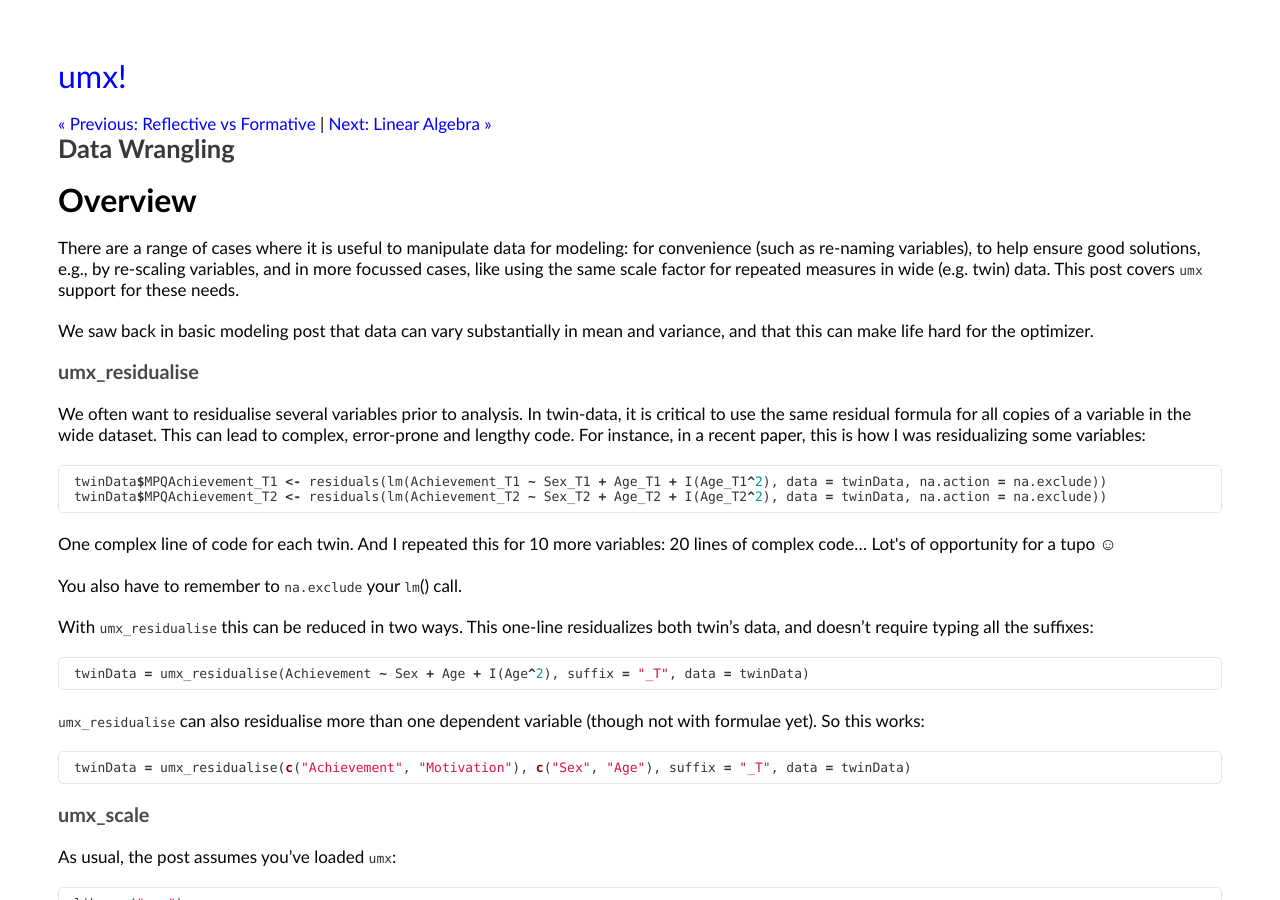
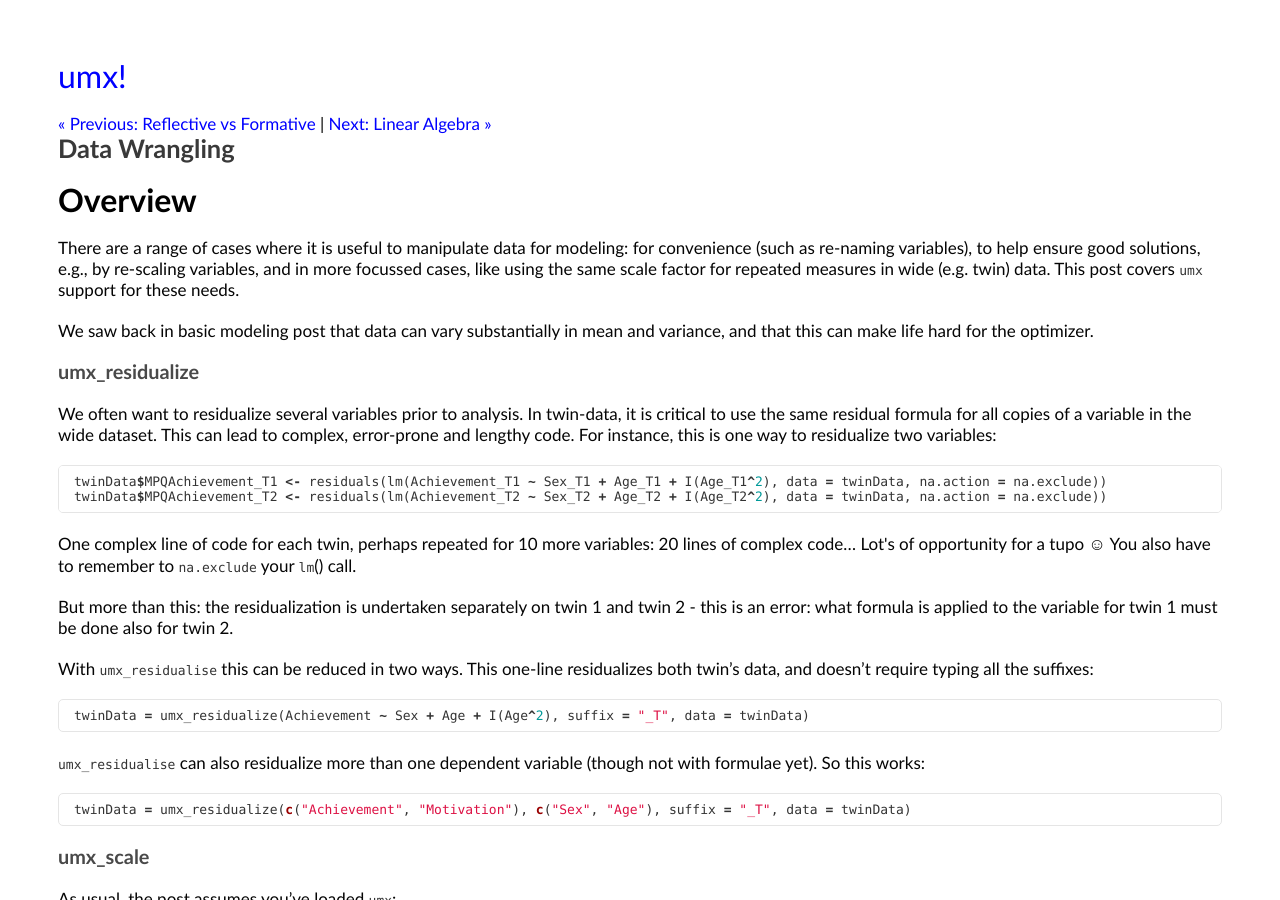
Before and after one commit to tbates/tbates.github.io, a Jekyll site: the page built from _posts/1950-03-10-practical-data-wrangling.markdown, in a window 1280 px wide and 900 px high. Built offline with Jekyll 4.4.1, drawn with Linux system fonts in a browser that asks for light colours.

Commit message:
no message

````diff
--- a/_posts/1950-03-10-practical-data-wrangling.markdown
+++ b/_posts/1950-03-10-practical-data-wrangling.markdown
@@ -15,28 +15,29 @@ There are a range of cases where it is useful to manipulate data for modeling: f
 
 We saw back in basic modeling post that data can vary substantially in mean and variance, and that this can make life hard for the optimizer.
 
-### umx_residualise
+### umx_residualize
 
-We often want to residualise several variables prior to analysis. In twin-data, it is critical to use the same residual formula for all copies of a variable in the wide dataset. This can lead to complex, error-prone and lengthy code. For instance, in a recent paper, this is how I was residualizing some variables:
+We often want to residualize several variables prior to analysis. In twin-data, it is critical to use the same residual formula for all copies of a variable in the wide dataset. This can lead to complex, error-prone and lengthy code. For instance, this is one way to residualize two variables:
 
 ```r
 twinData$MPQAchievement_T1 <- residuals(lm(Achievement_T1 ~ Sex_T1 + Age_T1 + I(Age_T1^2), data = twinData, na.action = na.exclude))
 twinData$MPQAchievement_T2 <- residuals(lm(Achievement_T2 ~ Sex_T2 + Age_T2 + I(Age_T2^2), data = twinData, na.action = na.exclude))
 ```
-One complex line of code for each twin. And I repeated this for 10 more variables: 20 lines of complex code&hellip; Lot&#x27;s of opportunity for a tupo &#x263A;
 
-You also have to remember to `na.exclude` your `lm`() call.
+One complex line of code for each twin, perhaps repeated for 10 more variables: 20 lines of complex code&hellip; Lot&#x27;s of opportunity for a tupo &#x263A; You also have to remember to `na.exclude` your `lm`() call.
+
+But more than this: the residualization is undertaken separately on twin 1 and twin 2 - this is an error: what formula is applied to the variable for twin 1 must be done also for twin 2.
 
 With `umx_residualise` this can be reduced in two ways. This one-line residualizes both twin's data, and doesn't require typing all the suffixes:
 
 ```r
-twinData = umx_residualise(Achievement ~ Sex + Age + I(Age^2), suffix = "_T", data = twinData)
+twinData = umx_residualize(Achievement ~ Sex + Age + I(Age^2), suffix = "_T", data = twinData)
 ```
 
-`umx_residualise` can also residualise more than one dependent variable (though not with formulae yet). So this works:
+`umx_residualise` can also residualize more than one dependent variable (though not with formulae yet). So this works:
 
 ```r
-twinData = umx_residualise(c("Achievement", "Motivation"), c("Sex", "Age"), suffix = "_T", data = twinData)
+twinData = umx_residualize(c("Achievement", "Motivation"), c("Sex", "Age"), suffix = "_T", data = twinData)
 ```
 
 ### umx_scale
````
